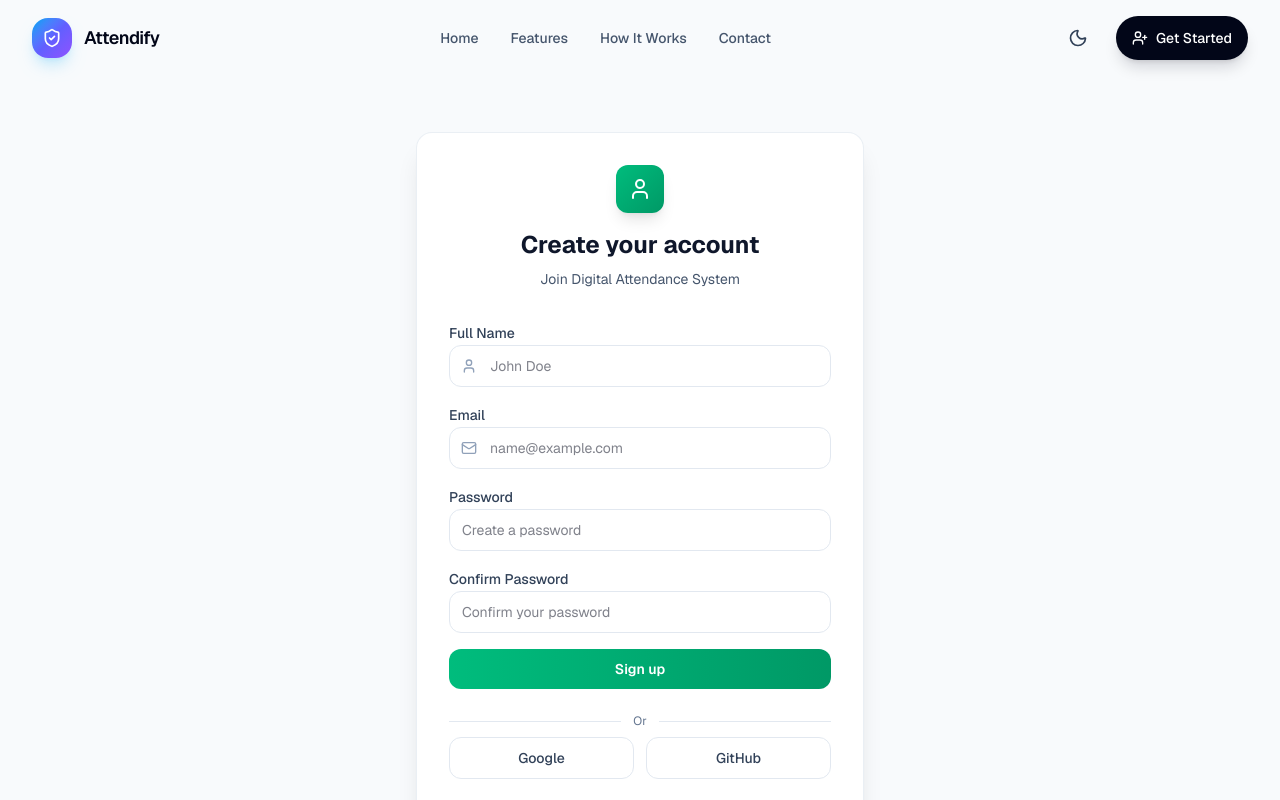
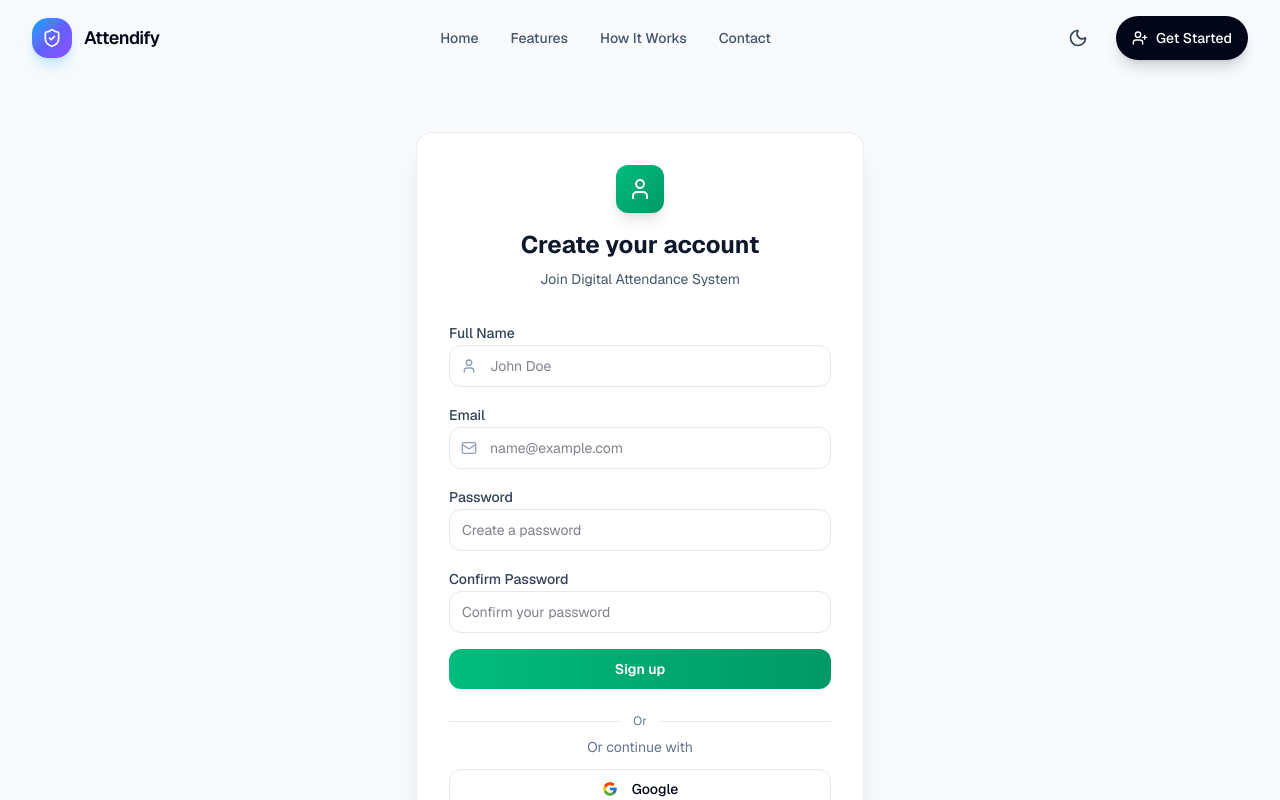
Before and after one commit to Ayomide-Philip/digital-attendance, a Next.js app: page /signup in a window 1280 px wide. Shown: the top 800 px of the page. Built offline with nearby package versions, Linux system fonts and the light colour scheme.

Commit message:
feat: integrate OAuth buttons into signup page and implement sign-up API endpoint with validation

```diff
--- a/app/(root)/signup/page.jsx
+++ b/app/(root)/signup/page.jsx
@@ -1,5 +1,6 @@
 import Link from "next/link";
 import { Mail, User } from "lucide-react";
+import OAuthButtons from "@/components/auth/oauth-buttons";
 
 export default function SignupPage() {
   return (
@@ -99,20 +100,7 @@ export default function SignupPage() {
             <div className="h-px flex-1 bg-slate-200 dark:bg-slate-800" />
           </div>
 
-          <div className="grid grid-cols-2 gap-3">
-            <button
-              type="button"
-              className="rounded-xl border border-slate-200 bg-white px-4 py-2.5 text-sm font-medium text-slate-700 transition hover:bg-slate-50 dark:border-slate-800 dark:bg-slate-900 dark:text-slate-200 dark:hover:bg-slate-800"
-            >
-              Google
-            </button>
-            <button
-              type="button"
-              className="rounded-xl border border-slate-200 bg-white px-4 py-2.5 text-sm font-medium text-slate-700 transition hover:bg-slate-50 dark:border-slate-800 dark:bg-slate-900 dark:text-slate-200 dark:hover:bg-slate-800"
-            >
-              GitHub
-            </button>
-          </div>
+          <OAuthButtons />
         </form>
 
         <p className="mt-6 text-center text-sm text-slate-600 dark:text-slate-400">
--- a/app/api/auth/sign-up/route.js
+++ b/app/api/auth/sign-up/route.js
@@ -1,8 +1,29 @@
 import { NextResponse } from "next/server";
 
 export async function POST(req) {
-  return NextResponse.json(
-    { message: "Sign-up endpoint is not implemented yet." },
-    { status: 200 },
-  );
+  const { name, email, password } = await req.json();
+  // checking if all fields are provided
+  if (!name || !name.trim()) {
+    return NextResponse.json({ error: "Name is required" }, { status: 400 });
+  }
+
+  if (!name.split(" ").every((part) => part.length >= 2)) {
+    return NextResponse.json(
+      { error: "Input your full name" },
+      { status: 400 },
+    );
+  }
+
+  if (name.trim().length < 5) {
+    return NextResponse.json(
+      {
+        error: "Name must be at least 5 characters long",
+      },
+      {
+        status: 400,
+      },
+    );
+  }
+
+  return NextResponse.json({ name, email, password }, { status: 200 });
 }
```
